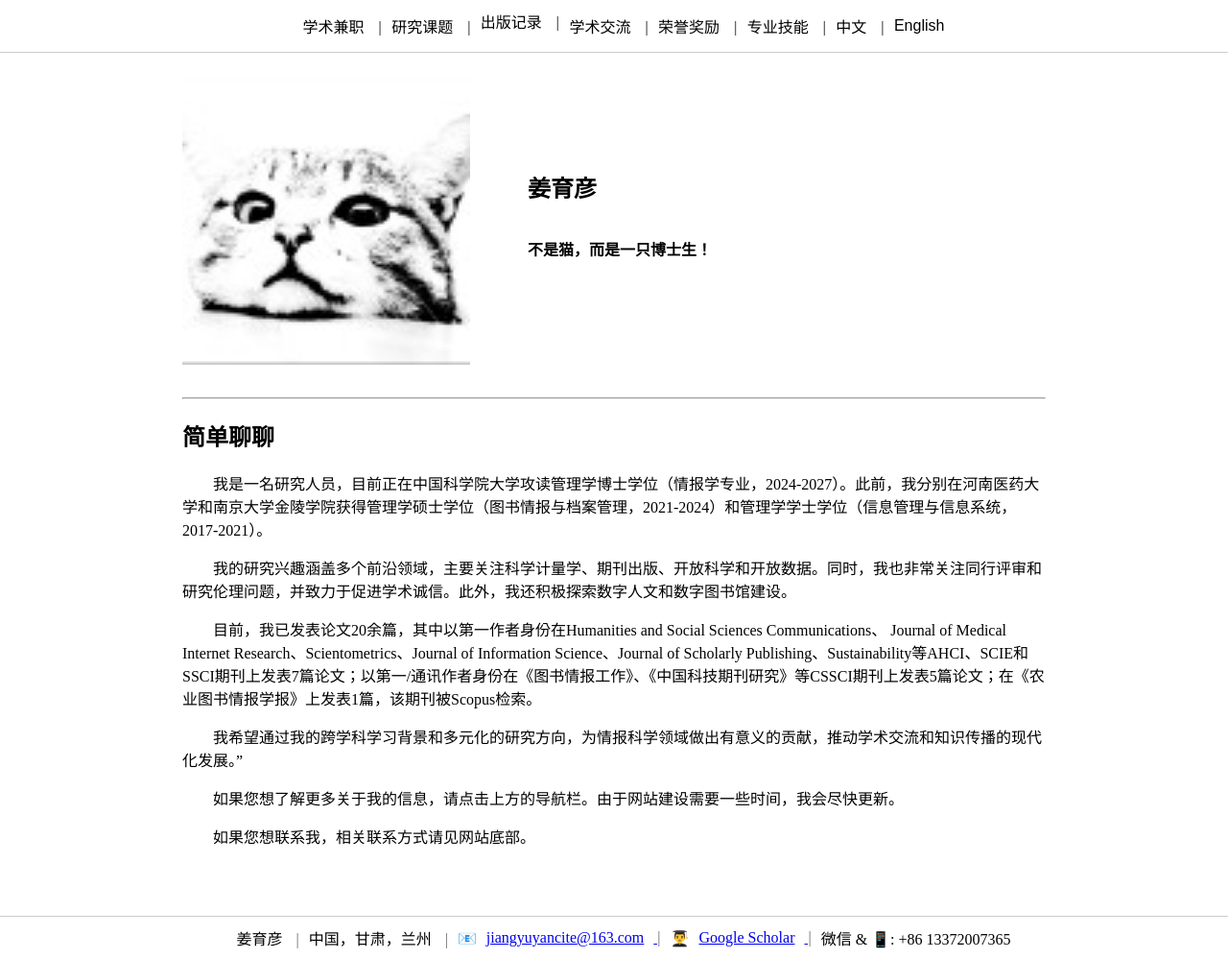
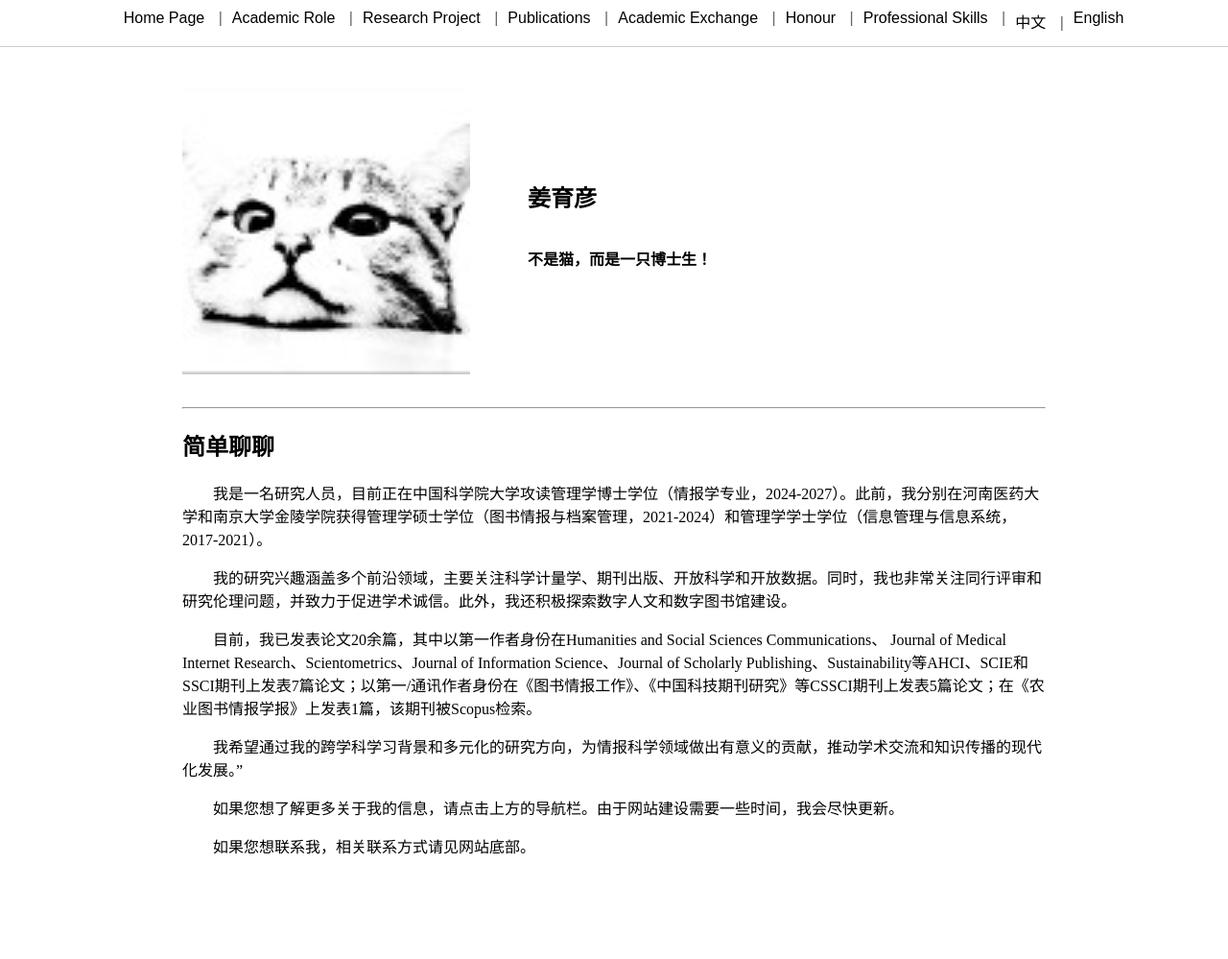
Before and after one commit to jiang-yuyan/Yuyan-Jiang-CV, a Jekyll site: the page built from index-zh.md, in a window 1280 px wide and 999 px high. Shown: the whole window at 96% size. Built offline with Jekyll 4.4.1, drawn with Linux system fonts in a browser that asks for light colours; our own code applies the rules of GitHub Pages for plain Markdown files.

Commit message:
Refactor navigation and connection bar structure
Removed old navigation and connection bar styles and HTML structure.

```diff
--- a/index-zh.md
+++ b/index-zh.md
@@ -1,122 +1,7 @@
-<style>
-    /* 设置导航栏固定在页面顶部 */
-    .navigation {
-        position: fixed;
-        top: 0;
-        left: 0;
-        width: 100%;
-        background-color: white;
-        z-index: 1000;
-        padding: 10px;
-        border-bottom: 1px solid #ccc;
-        display: flex;
-        justify-content: center;
-        align-items: center;
-        gap: 10px; /* 统一设置元素间距 */
-    }
-
-    /* 添加分隔符样式 */
-    .navigation a:not(:last-child)::after {
-        content: " | ";
-        margin-left: 10px;
-        color: #666;
-    }
-
-    /* 为页面主体添加顶部内边距，避免内容被导航栏遮挡 */
-    body {
-        padding-top: 60px;
-        padding-bottom: 60px;
-    }
-
-    /* 设置底部连接栏固定在页面底部 */
-    .connection {
-        position: fixed;
-        bottom: 0;
-        left: 0;
-        width: 100%;
-        background-color: white;
-        z-index: 1000;
-        padding: 10px;
-        border-top: 1px solid #ccc;
-        display: flex;
-        justify-content: center;
-        align-items: center;
-        gap: 10px; /* 统一设置元素间距 */
-    }
-
-    .connection a:not(:last-child)::after {
-        content: " | ";
-        margin-left: 10px;
-        color: #666;
-    }
-
-    /* 下拉菜单样式 */
-    .dropdown {
-        position: relative;
-        display: inline-block;
-    }
-
-    .dropdown-menu {
-        display: none;
-        position: absolute;
-        background-color: white;
-        min-width: 100px;
-        box-shadow: 0px 8px 16px 0px rgba(0,0,0,0.2);
-        z-index: 1001;
-        border: 1px solid #ccc;
-        top: 100%;
-        left: 0;
-    }
-
-    .dropdown-menu a {
-        color: black;
-        padding: 8px 12px;
-        text-decoration: none;
-        display: block;
-        font-size: 14px;
-    }
-
-    .dropdown-menu a:hover {
-        background-color: #f1f1f1;
-    }
-
-    .dropdown:hover .dropdown-menu {
-        display: block;
-    }
-
-    .dropdown-menu a::after {
-        content: none !important;
-    }
-</style>
-
-<div class="navigation">
-<a href="https://jiang-yuyan.github.io/Yuyan-Jiang-CV/role/roles-zh">学术兼职</a>
-<a href="https://jiang-yuyan.github.io/Yuyan-Jiang-CV/project/projects-zh">研究课题</a>
-<div class="dropdown">
-    <a href="https://jiang-yuyan.github.io/Yuyan-Jiang-CV/publication/publications-zh">出版记录</a>
-    <div class="dropdown-menu">
-        <a href="https://jiang-yuyan.github.io/Yuyan-Jiang-CV/publication/publication-2025-zh">2025</a>
-        <a href="https://jiang-yuyan.github.io/Yuyan-Jiang-CV/publication/publication-2024-zh">2024</a>
-        <a href="https://jiang-yuyan.github.io/Yuyan-Jiang-CV/publication/publication-2023-zh">2023</a>
-        <a href="https://jiang-yuyan.github.io/Yuyan-Jiang-CV/publication/publication-2022-zh">2022</a>
-        <a href="https://jiang-yuyan.github.io/Yuyan-Jiang-CV/publication/publication-2021-zh">2021</a>
-        <a href="https://jiang-yuyan.github.io/Yuyan-Jiang-CV/publication/publication-2020-zh">2020</a>
-    </div>
-</div>
-<a href="https://jiang-yuyan.github.io/Yuyan-Jiang-CV/exchange/exchanges-zh">学术交流</a>
-<a href="https://jiang-yuyan.github.io/Yuyan-Jiang-CV/honour/honours-zh">荣誉奖励</a>
-<a href="https://jiang-yuyan.github.io/Yuyan-Jiang-CV/skill/skills-zh">专业技能</a>
-<a>中文</a>
-<a href="https://jiang-yuyan.github.io/Yuyan-Jiang-CV/index">English</a>
-</div>
-
-<div id="connection" class="connection">
-    <a>姜育彦</a>
-    <a>中国，甘肃，兰州</a>
-    📧<a href="mailto:jiangyuyancite@163.com">jiangyuyancite@163.com</a>
-    👨‍🎓 <a href="https://scholar.google.com/citations?user=QTCEilEAAAAJ">Google Scholar</a>
-    <a>微信 & 📱: +86 13372007365</a>
-</div>
+---
+layout: default
+title: exchanges
+---
 
 <div style="display: flex; margin-bottom: 30px;">
   <!-- 左侧头像区域 -->
```
